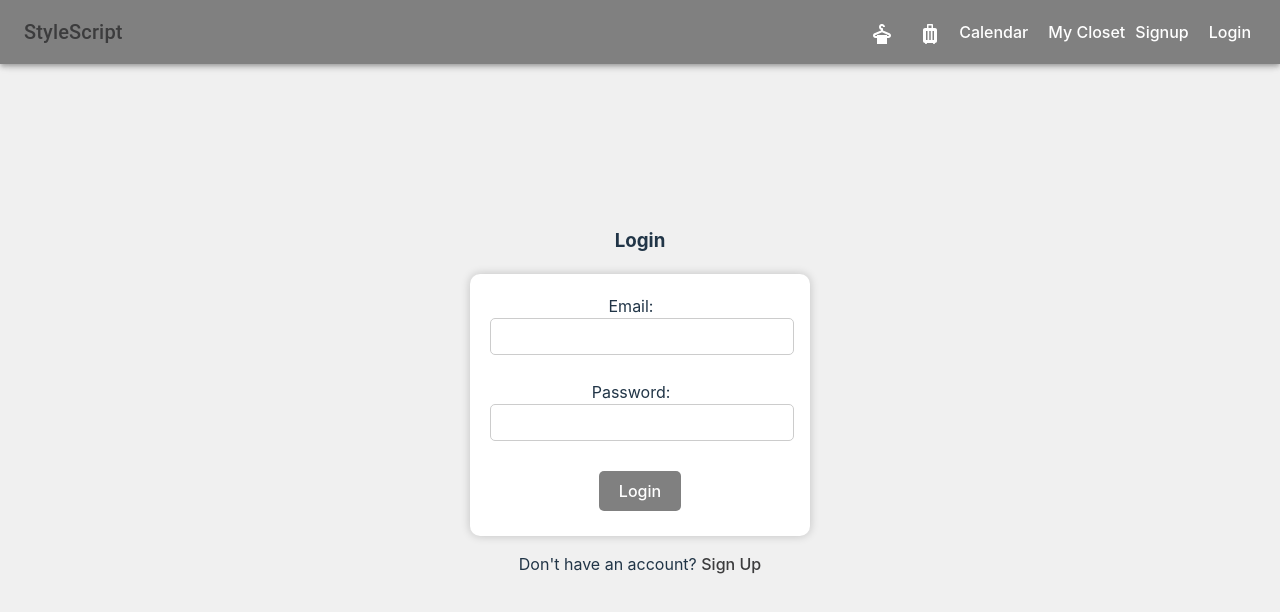
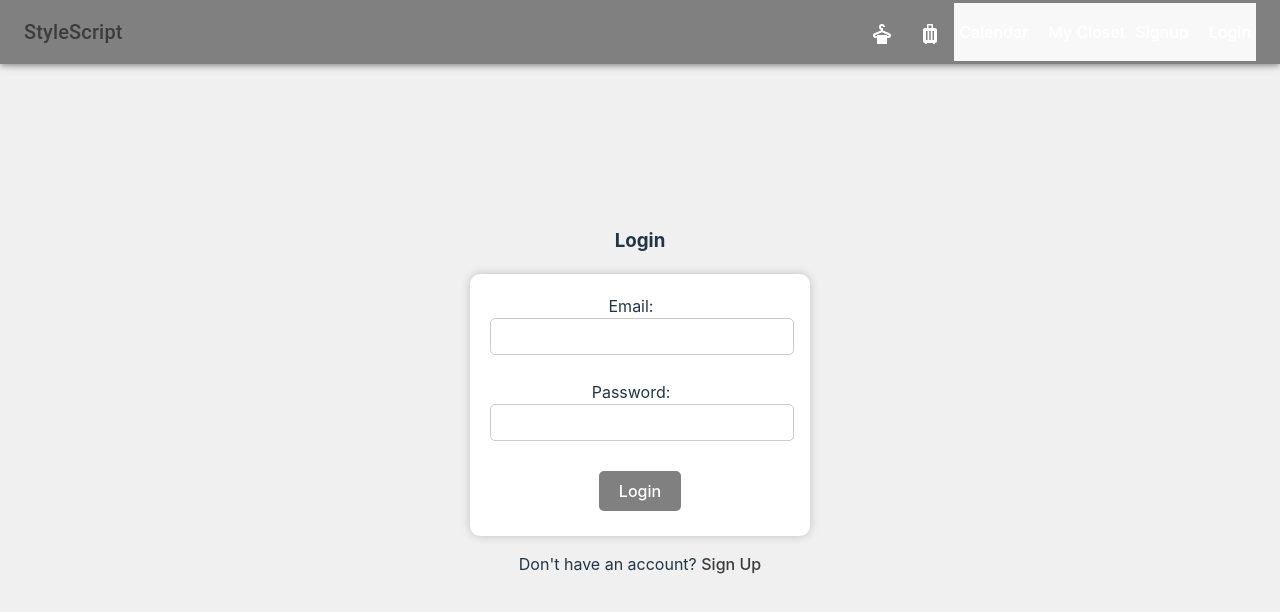
Before and after one commit to jsguillotte/StyleScript-client, a React (Vite) app: page /login in a window 1280 px wide. Shown: the top 612 px of the page. Built offline with nearby package versions, Linux system fonts and the light colour scheme; what @devexpress/dx-react-scheduler-material-ui would draw is missing.

Commit message:
background color

```diff
--- a/src/App.css
+++ b/src/App.css
@@ -111,6 +111,7 @@
 }
 
 .navbar-container {
+  background-color: #f8f8f8;
   display: flex;
   align-items: center;
    /* Vertically align items to the center */
@@ -433,5 +434,5 @@ ol {
 }
 
 .clothing-body {
-  background-color: #e7e3d6;
+  background-color: #fffcf7;
 }
```
